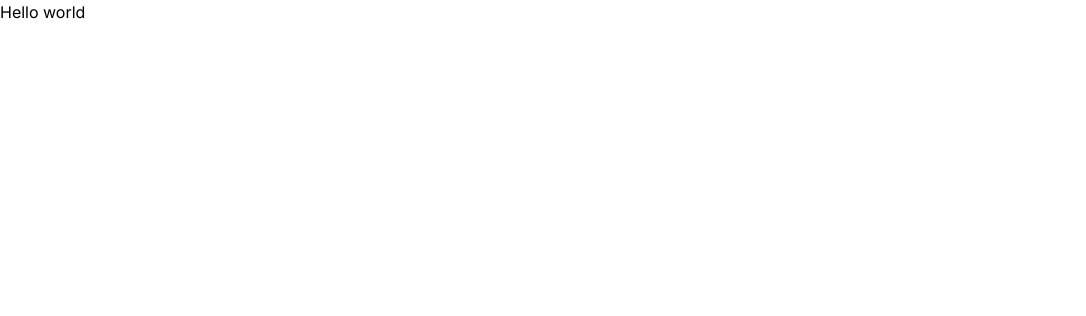
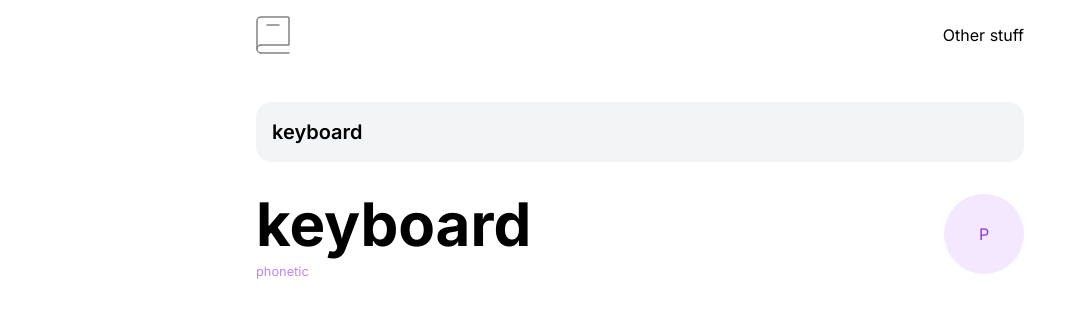
Before and after one commit to dominikrubroeder/dictionary-web-app, a Next.js app: page / in a window 1280 px wide. Shown: the top 316 px of the page, without its empty margins (0-1086 px from the left). Built offline with nearby package versions, Linux system fonts and the light colour scheme.

Commit message:
Start on building application ui, header, primary section

```diff
--- /dev/null
+++ b/src/app/components/Logo.tsx
@@ -0,0 +1,3 @@
+export default function Logo() {
+    return <svg xmlns="http://www.w3.org/2000/svg" width="34" height="38" viewBox="0 0 34 38"><g fill="none" fillRule="evenodd" stroke="#838383" strokeLinecap="round" strokeWidth="1.5"><path d="M1 33V5a4 4 0 0 1 4-4h26.8A1.2 1.2 0 0 1 33 2.2v26.228M5 29h28M5 37h28"/><path strokeLinejoin="round" d="M5 37a4 4 0 1 1 0-8"/><path d="M11 9h12"/></g></svg>
+}
--- a/src/app/layout.tsx
+++ b/src/app/layout.tsx
@@ -1,5 +1,6 @@
 import './globals.css'
 import { Inter } from 'next/font/google'
+import Logo from "@/app/components/Logo";
 
 const inter = Inter({ subsets: ['latin'] })
 
@@ -15,7 +16,17 @@ export default function RootLayout({
 }) {
   return (
     <html lang="en">
-      <body className={inter.className}>{children}</body>
+      <body className={`grid gap-8 grid-rows-[max-content_max-content_1fr] mx-auto max-w-screen-md min-h-screen ${inter.className}`}>
+          <header className="flex justify-between gap-4 py-4 items-center">
+              <Logo />
+
+              <div>Other stuff</div>
+          </header>
+
+          <input type="text" placeholder="Search keyword..." className="text-xl font-semibold p-4 rounded-2xl bg-gray-100" value="keyboard"/>
+
+          {children}
+      </body>
     </html>
   )
 }
--- a/src/app/page.tsx
+++ b/src/app/page.tsx
@@ -1,7 +1,13 @@
 export default function Home() {
   return (
-    <main className="min-h-screen">
-      <h1>Hello world</h1>
+    <main className="">
+      <section className="flex gap-4 justify-between">
+          <div className="grid gap-2">
+              <h1 className="text-6xl font-bold">keyboard</h1>
+              <small className="text-purple-400">phonetic</small>
+          </div>
+          <button className="bg-purple-100 flex items-center justify-center p-4 rounded-full w-20 h-20 text-purple-600">P</button>
+      </section>
     </main>
   )
 }
```
